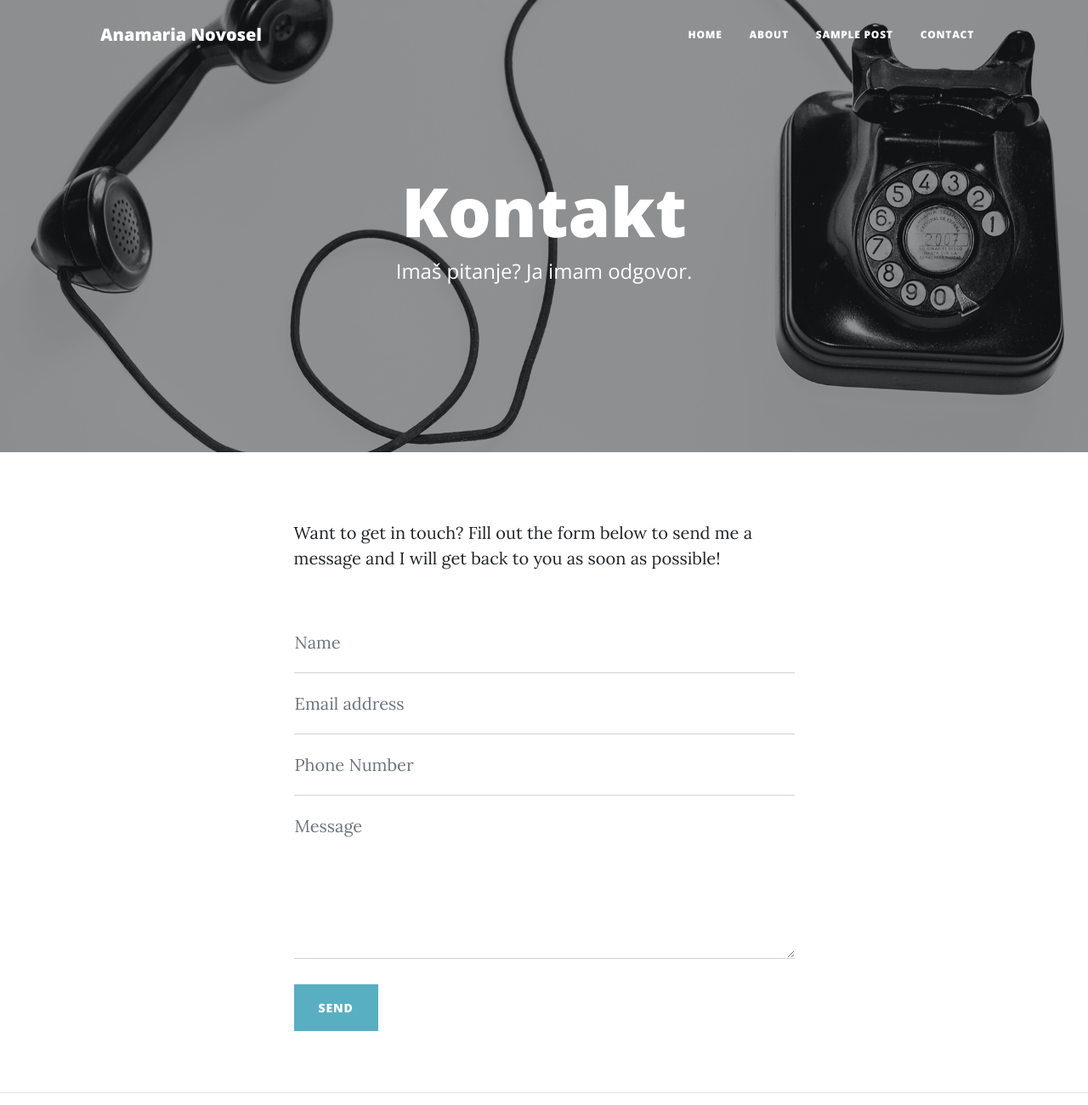
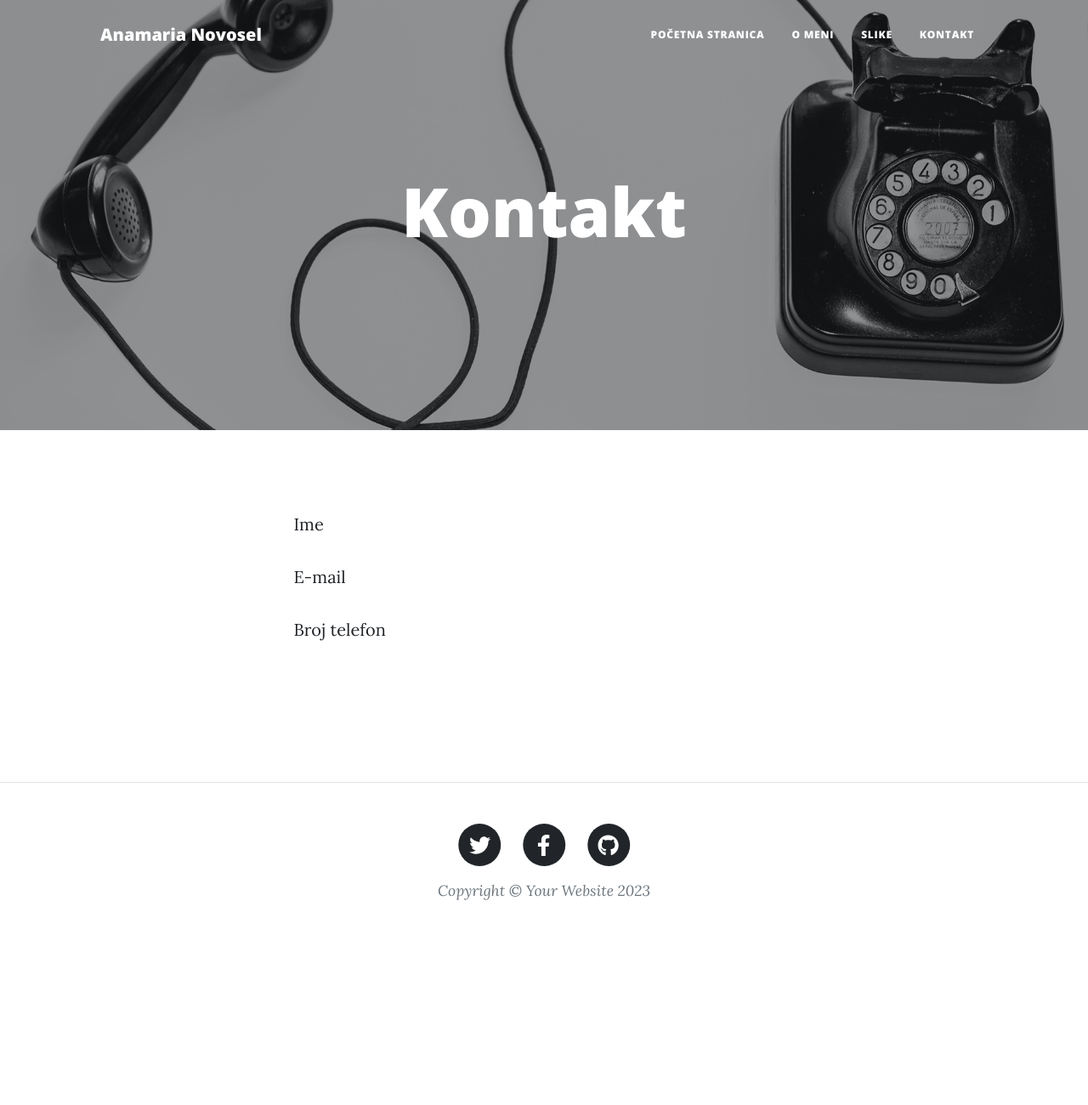
Before and after one commit to anamarianovosel-ui/Anamaria-Novosel, a plain HTML site: page contact.html in a window 1280 px wide. Shown: the top 1300 px of the page at 85% size. After the commit the page ends 1109 px from the top, so only its background shows below. Drawn offline with nearby package versions, Linux system fonts and the light colour scheme.

Commit message:
modified:   about.html 	new file:   assets/img/Git-2.52.0-64-bit (1).exe 	new file:   assets/img/IMG_4342.JPG 	new file:   assets/img/IMG_4356.JPG 	new file:   assets/img/IMG_5617.JPG#     new file:   assets/img/Various-Seasons-scaled.jpg 	new file:   assets/img/slika 1.jpg 	new file:   assets/img/slika 2.jpg 	new file:   assets/img/slika 3.jpg 	new file:   assets/img/slika 4.jpg 	new file:   assets/img/slika 5.jpg 	new file:   assets/img/slika 6.jpg 	new file:   assets/img/slika 7.jpg 	modified:   contact.html 	modified:   index.html 	modified:   post.html

```diff
--- a/contact.html
+++ b/contact.html
@@ -1,35 +1,42 @@
 <!DOCTYPE html>
 <html lang="en">
+
 <head>
     <meta charset="utf-8" />
     <meta name="viewport" content="width=device-width, initial-scale=1, shrink-to-fit=no" />
     <meta name="description" content="" />
     <meta name="author" content="" />
-        <title>Clean Blog - Start Bootstrap Theme</title>
+    <title>Kontakt</title>
     <link rel="icon" type="image/x-icon" href="assets/favicon.ico" />
     <!-- Font Awesome icons (free version)-->
     <script src="https://use.fontawesome.com/releases/v6.3.0/js/all.js" crossorigin="anonymous"></script>
     <!-- Google fonts-->
-        <link href="https://fonts.googleapis.com/css?family=Lora:400,700,400italic,700italic" rel="stylesheet" type="text/css" />
-        <link href="https://fonts.googleapis.com/css?family=Open+Sans:300italic,400italic,600italic,700italic,800italic,400,300,600,700,800" rel="stylesheet" type="text/css" />
+    <link href="https://fonts.googleapis.com/css?family=Lora:400,700,400italic,700italic" rel="stylesheet"
+        type="text/css" />
+    <link
+        href="https://fonts.googleapis.com/css?family=Open+Sans:300italic,400italic,600italic,700italic,800italic,400,300,600,700,800"
+        rel="stylesheet" type="text/css" />
     <!-- Core theme CSS (includes Bootstrap)-->
     <link href="css/styles.css" rel="stylesheet" />
 </head>
+
 <body>
     <!-- Navigation-->
     <nav class="navbar navbar-expand-lg navbar-light" id="mainNav">
         <div class="container px-4 px-lg-5">
             <a class="navbar-brand" href="index.html">Anamaria Novosel</a>
-                <button class="navbar-toggler" type="button" data-bs-toggle="collapse" data-bs-target="#navbarResponsive" aria-controls="navbarResponsive" aria-expanded="false" aria-label="Toggle navigation">
+            <button class="navbar-toggler" type="button" data-bs-toggle="collapse" data-bs-target="#navbarResponsive"
+                aria-controls="navbarResponsive" aria-expanded="false" aria-label="Toggle navigation">
                 Menu
                 <i class="fas fa-bars"></i>
             </button>
             <div class="collapse navbar-collapse" id="navbarResponsive">
                 <ul class="navbar-nav ms-auto py-4 py-lg-0">
-                        <li class="nav-item"><a class="nav-link px-lg-3 py-3 py-lg-4" href="index.html">Home</a></li>
-                        <li class="nav-item"><a class="nav-link px-lg-3 py-3 py-lg-4" href="about.html">About</a></li>
-                        <li class="nav-item"><a class="nav-link px-lg-3 py-3 py-lg-4" href="post.html">Sample Post</a></li>
-                        <li class="nav-item"><a class="nav-link px-lg-3 py-3 py-lg-4" href="contact.html">Contact</a></li>
+                    <li class="nav-item"><a class="nav-link px-lg-3 py-3 py-lg-4" href="index.html">Početna stranica</a>
+                    </li>
+                    <li class="nav-item"><a class="nav-link px-lg-3 py-3 py-lg-4" href="about.html">O meni</a></li>
+                    <li class="nav-item"><a class="nav-link px-lg-3 py-3 py-lg-4" href="post.html">Slike</a></li>
+                    <li class="nav-item"><a class="nav-link px-lg-3 py-3 py-lg-4" href="contact.html">Kontakt</a></li>
                 </ul>
             </div>
         </div>
@@ -41,7 +48,7 @@
                 <div class="col-md-10 col-lg-8 col-xl-7">
                     <div class="page-heading">
                         <h1>Kontakt</h1>
-                            <span class="subheading">Imaš pitanje? Ja imam odgovor.</span>
+                        <span class="subheading"></span>
                     </div>
                 </div>
             </div>
@@ -52,7 +59,7 @@
         <div class="container px-4 px-lg-5">
             <div class="row gx-4 gx-lg-5 justify-content-center">
                 <div class="col-md-10 col-lg-8 col-xl-7">
-                        <p>Want to get in touch? Fill out the form below to send me a message and I will get back to you as soon as possible!</p>
+
                     <div class="my-5">
                         <!-- * * * * * * * * * * * * * * *-->
                         <!-- * * SB Forms Contact Form * *-->
@@ -61,53 +68,27 @@
                         <!-- To make this form functional, sign up at-->
                         <!-- https://startbootstrap.com/solution/contact-forms-->
                         <!-- to get an API token!-->
-                            <form id="contactForm" data-sb-form-api-token="API_TOKEN">
-                                <div class="form-floating">
-                                    <input class="form-control" id="name" type="text" placeholder="Enter your name..." data-sb-validations="required" />
-                                    <label for="name">Name</label>
-                                    <div class="invalid-feedback" data-sb-feedback="name:required">A name is required.</div>
-                                </div>
-                                <div class="form-floating">
-                                    <input class="form-control" id="email" type="email" placeholder="Enter your email..." data-sb-validations="required,email" />
-                                    <label for="email">Email address</label>
-                                    <div class="invalid-feedback" data-sb-feedback="email:required">An email is required.</div>
-                                    <div class="invalid-feedback" data-sb-feedback="email:email">Email is not valid.</div>
-                                </div>
-                                <div class="form-floating">
-                                    <input class="form-control" id="phone" type="tel" placeholder="Enter your phone number..." data-sb-validations="required" />
-                                    <label for="phone">Phone Number</label>
-                                    <div class="invalid-feedback" data-sb-feedback="phone:required">A phone number is required.</div>
-                                </div>
-                                <div class="form-floating">
-                                    <textarea class="form-control" id="message" placeholder="Enter your message here..." style="height: 12rem" data-sb-validations="required"></textarea>
-                                    <label for="message">Message</label>
-                                    <div class="invalid-feedback" data-sb-feedback="message:required">A message is required.</div>
-                                </div>
+                        <p>Ime</p>
+                        <p>E-mail</p>
+                        <p>Broj telefon</p>
                         <br />
                         <!-- Submit success message-->
                         <!---->
                         <!-- This is what your users will see when the form-->
                         <!-- has successfully submitted-->
-                                <div class="d-none" id="submitSuccessMessage">
-                                    <div class="text-center mb-3">
-                                        <div class="fw-bolder">Form submission successful!</div>
-                                        To activate this form, sign up at
+
                         <br />
-                                        <a href="https://startbootstrap.com/solution/contact-forms">https://startbootstrap.com/solution/contact-forms</a>
+
                     </div>
                 </div>
                 <!-- Submit error message-->
                 <!---->
                 <!-- This is what your users will see when there is-->
                 <!-- an error submitting the form-->
-                                <div class="d-none" id="submitErrorMessage"><div class="text-center text-danger mb-3">Error sending message!</div></div>
+
+            </div>
             <!-- Submit Button-->
-                                <button class="btn btn-primary text-uppercase disabled" id="submitButton" type="submit">Send</button>
-                            </form>
-                        </div>
-                    </div>
-                </div>
-            </div>
+
     </main>
     <!-- Footer-->
     <footer class="border-top">
@@ -155,4 +136,5 @@
     <!-- * * * * * * * * * * * * * * * * * * * * * * * * * * * * * * * * * * * * * * * *-->
     <script src="https://cdn.startbootstrap.com/sb-forms-latest.js"></script>
 </body>
+
 </html>
```
Also changed, not shown: about.html (+30 -13 lines), index.html (+25 -11 lines), post.html (+54 -20 lines), assets/img/IMG_4342.JPG (added), assets/img/IMG_4356.JPG (added), assets/img/IMG_5617.JPG (added), assets/img/Various-Seasons-scaled.jpg (added), assets/img/slika 1.jpg (added), assets/img/slika 2.jpg (added), assets/img/slika 3.jpg (added), assets/img/slika 4.jpg (added), assets/img/slika 5.jpg (added), assets/img/slika 6.jpg (added), assets/img/slika 7.jpg (added), 1 other file. Lines whose indentation alone changed are shown as unchanged.
